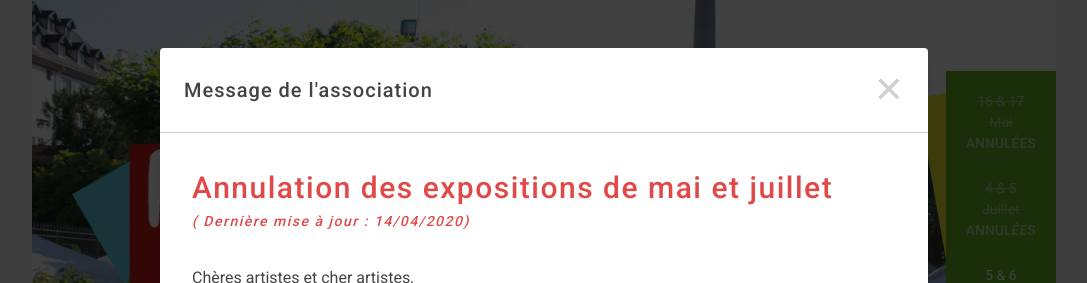
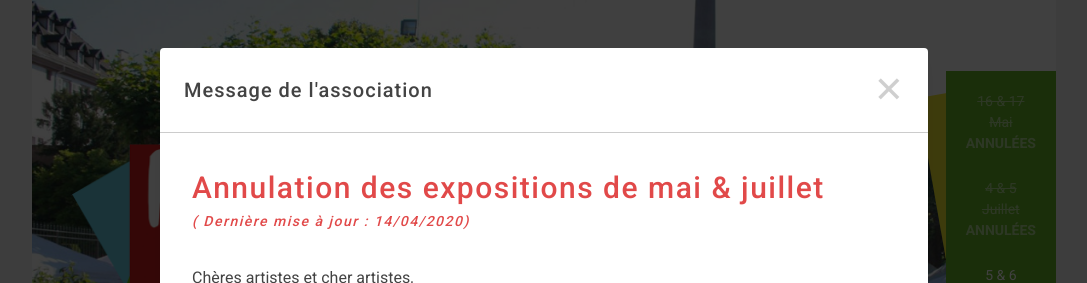
Before and after one commit to poncetnoemie/pda, a Nuxt app: page / in a window 1280 px wide. Shown: the top 283 px of the page, without its empty margins (96-1183 px from the left). Built offline with nearby package versions, Linux system fonts and the light colour scheme; what vue-scrollactive would draw is missing.

Commit message:
Update content

```diff
--- a/components/Alert.vue
+++ b/components/Alert.vue
@@ -1,7 +1,7 @@
 <template>
   <div>
     <h2 class="text-red mb-2">
-      Annulation des expositions de mai et juillet
+      Annulation des expositions de mai & juillet
       <p class="italic mb-8 text-sm">( Dernière mise à jour : 14/04/2020)</p>
     </h2>
     <p>Chères artistes et cher artistes,</p>
```
